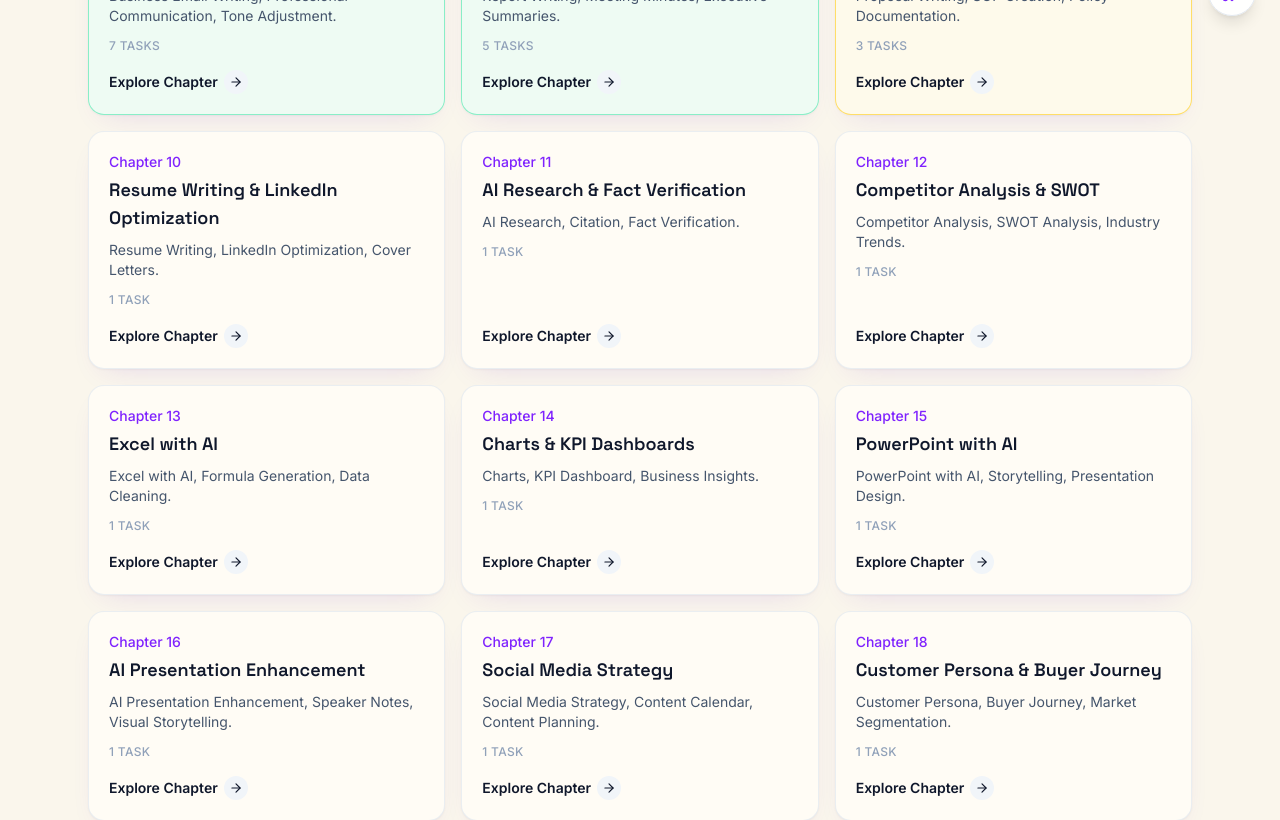
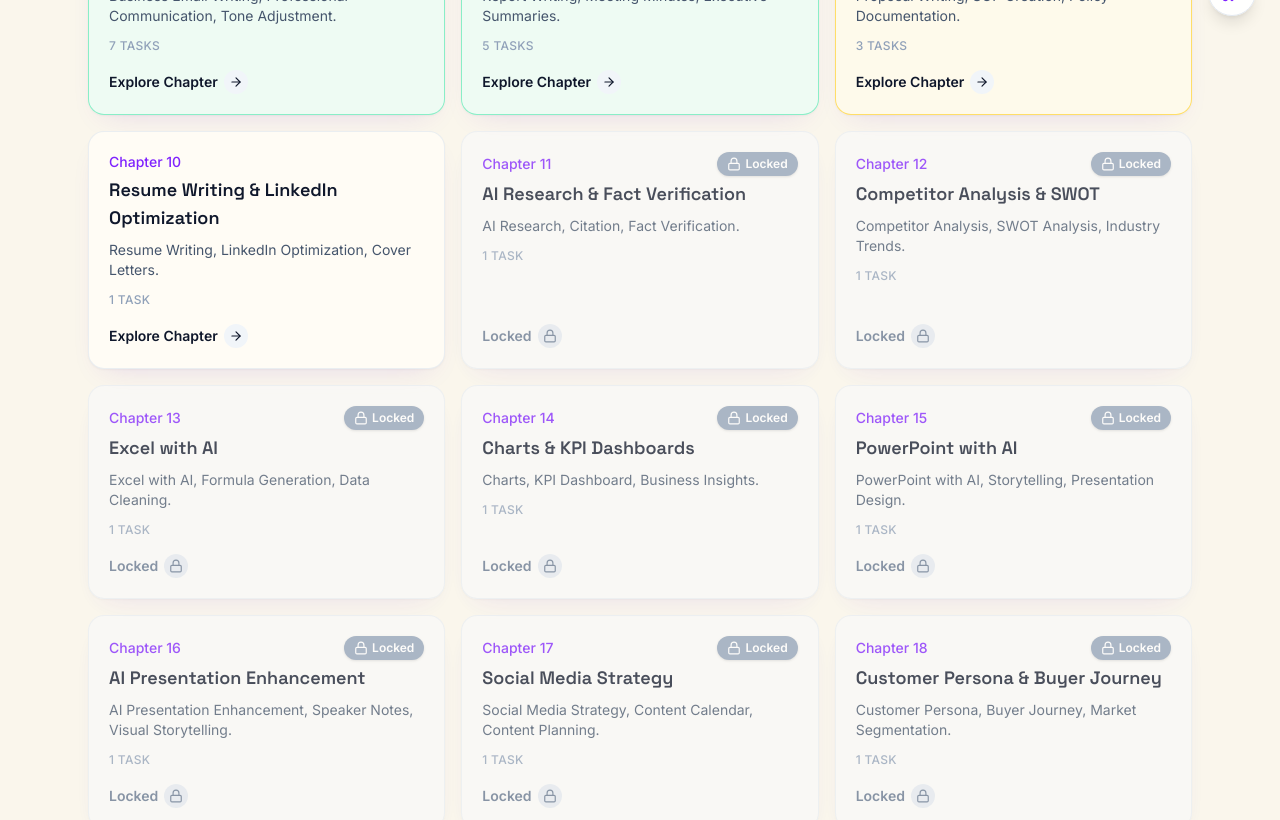
Before and after one commit to Aman-0402/AI-World, a React (Vite) app: page /explore in a window 1280 px wide. Shown: the part 760-1580 px from the top of the page. Built offline with nearby package versions, Linux system fonts and the light colour scheme.

Commit message:
Lock chapters 11-48 with a Coming soon toast; direct URL access also redirects to Explore

```diff
--- a/src/components/ChapterCard.jsx
+++ b/src/components/ChapterCard.jsx
@@ -1,5 +1,5 @@
 import { Link } from 'react-router-dom'
-import { ArrowRight, CheckCircle2, Clock } from 'lucide-react'
+import { ArrowRight, CheckCircle2, Clock, Lock } from 'lucide-react'
 
 const STATUS_STYLES = {
   complete: {
@@ -16,13 +16,18 @@ const STATUS_STYLES = {
   },
 }
 
-export default function ChapterCard({ chapter, taskCount }) {
+export default function ChapterCard({ chapter, taskCount, onLockedClick }) {
   const status = STATUS_STYLES[chapter.status]
+  const locked = chapter.locked
 
   return (
     <div
       className={`flex flex-col justify-between rounded-2xl border p-5 shadow-[0_1px_2px_rgba(15,23,42,0.04),0_12px_28px_-16px_rgba(109,40,217,0.18)] transition hover:-translate-y-0.5 hover:border-violet-200 hover:shadow-[0_4px_10px_rgba(15,23,42,0.06),0_20px_36px_-16px_rgba(109,40,217,0.28)] ${
-        status ? status.card : 'border-slate-200/70 bg-[#FFFCF5] hover:bg-[#F6F0FF]'
+        locked
+          ? 'border-slate-200/70 bg-slate-50/70 opacity-75'
+          : status
+            ? status.card
+            : 'border-slate-200/70 bg-[#FFFCF5] hover:bg-[#F6F0FF]'
       }`}
     >
       <div>
@@ -30,11 +35,18 @@ export default function ChapterCard({ chapter, taskCount }) {
           <p className="text-sm font-medium text-violet-600">
             Chapter {String(chapter.id).padStart(2, '0')}
           </p>
-          {status && (
+          {locked ? (
+            <span className="flex items-center gap-1 rounded-full bg-slate-400 px-2.5 py-1 text-xs font-semibold text-white shadow-sm">
+              <Lock className="h-3.5 w-3.5" aria-hidden="true" />
+              Locked
+            </span>
+          ) : (
+            status && (
               <span className={`flex items-center gap-1 rounded-full px-2.5 py-1 text-xs font-semibold shadow-sm ${status.badge}`}>
                 <status.icon className="h-3.5 w-3.5" aria-hidden="true" />
                 {status.label}
               </span>
+            )
           )}
         </div>
         <h3 className="font-display mt-1 text-lg font-semibold text-slate-900">{chapter.title}</h3>
@@ -43,6 +55,18 @@ export default function ChapterCard({ chapter, taskCount }) {
           {taskCount} {taskCount === 1 ? 'task' : 'tasks'}
         </p>
       </div>
+      {locked ? (
+        <button
+          type="button"
+          onClick={onLockedClick}
+          className="group mt-4 inline-flex items-center gap-1.5 text-sm font-semibold text-slate-500"
+        >
+          Locked
+          <span className="flex h-6 w-6 items-center justify-center rounded-full bg-slate-200 text-slate-500">
+            <Lock className="h-3.5 w-3.5" aria-hidden="true" />
+          </span>
+        </button>
+      ) : (
         <Link
           to={`/chapter/${chapter.id}`}
           className="group mt-4 inline-flex items-center gap-1.5 text-sm font-semibold text-slate-900 transition hover:text-violet-600"
@@ -52,6 +76,7 @@ export default function ChapterCard({ chapter, taskCount }) {
             <ArrowRight className="h-3.5 w-3.5" aria-hidden="true" />
           </span>
         </Link>
+      )}
     </div>
   )
 }
--- a/src/data/chapters.js
+++ b/src/data/chapters.js
@@ -9,44 +9,44 @@ export const chapters = [
   { id: 8, title: 'Report Writing & Meeting Minutes', description: 'Report Writing, Meeting Minutes, Executive Summaries.', status: 'complete' },
   { id: 9, title: 'Proposal Writing & SOP Creation', description: 'Proposal Writing, SOP Creation, Policy Documentation.', status: 'ongoing' },
   { id: 10, title: 'Resume Writing & LinkedIn Optimization', description: 'Resume Writing, LinkedIn Optimization, Cover Letters.' },
-  { id: 11, title: 'AI Research & Fact Verification', description: 'AI Research, Citation, Fact Verification.' },
-  { id: 12, title: 'Competitor Analysis & SWOT', description: 'Competitor Analysis, SWOT Analysis, Industry Trends.' },
-  { id: 13, title: 'Excel with AI', description: 'Excel with AI, Formula Generation, Data Cleaning.' },
-  { id: 14, title: 'Charts & KPI Dashboards', description: 'Charts, KPI Dashboard, Business Insights.' },
-  { id: 15, title: 'PowerPoint with AI', description: 'PowerPoint with AI, Storytelling, Presentation Design.' },
-  { id: 16, title: 'AI Presentation Enhancement', description: 'AI Presentation Enhancement, Speaker Notes, Visual Storytelling.' },
-  { id: 17, title: 'Social Media Strategy', description: 'Social Media Strategy, Content Calendar, Content Planning.' },
-  { id: 18, title: 'Customer Persona & Buyer Journey', description: 'Customer Persona, Buyer Journey, Market Segmentation.' },
-  { id: 19, title: 'A/B Ad Copy & Headlines', description: 'A/B Ad Copy, Headlines, Call-to-Action.' },
-  { id: 20, title: 'AI Marketing Campaign Planning', description: 'AI Marketing Campaign Planning, Campaign Strategy, Brand Messaging.' },
-  { id: 21, title: 'Canva AI & Brand Kits', description: 'Canva AI, Brand Kit, Templates.' },
-  { id: 22, title: 'AI Image Generation for Marketing', description: 'AI Image Generation, Product Posters, Promotional Designs.' },
-  { id: 23, title: 'Video Script Writing', description: 'Video Script Writing, Reel Planning, Storyboarding.' },
-  { id: 24, title: 'AI Video Creation', description: 'AI Video Creation, Editing, Caption Generation.' },
-  { id: 25, title: 'AI Voice Generation', description: 'AI Voice Generation, Podcasts, Voiceovers.' },
-  { id: 26, title: 'AI for Branding', description: 'AI for Branding, Logo Concepts, Creative Design.' },
-  { id: 27, title: 'AI for HR', description: 'AI for HR, Job Description, Resume Screening.' },
-  { id: 28, title: 'AI for Recruitment', description: 'AI for Recruitment, Interview Questions, Candidate Evaluation.' },
-  { id: 29, title: 'AI in Finance', description: 'AI in Finance, Budget Planning, Forecasting.' },
-  { id: 30, title: 'AI in Sales', description: 'AI in Sales, CRM, Lead Generation.' },
-  { id: 31, title: 'AI in Operations', description: 'AI in Operations, Supply Chain, Inventory.' },
-  { id: 32, title: 'AI Decision Making', description: 'AI Decision Making, Scenario Planning, Risk Analysis.' },
-  { id: 33, title: 'Microsoft Copilot Advanced Features', description: 'Microsoft Copilot Advanced Features, Office Automation, Productivity.' },
-  { id: 34, title: 'NotebookLM & Knowledge Management', description: 'NotebookLM, Knowledge Management, Document Summarisation.' },
-  { id: 35, title: 'Workflow Automation', description: 'Workflow Automation, No-Code Automation, AI Integration.' },
-  { id: 36, title: 'AI Agents & Business Assistants', description: 'AI Agents, Business Assistants, Task Automation.' },
-  { id: 37, title: 'AI for Entrepreneurship', description: 'AI for Entrepreneurship, Business Model Generation, Idea Validation.' },
-  { id: 38, title: 'AI for Consulting', description: 'AI for Consulting, Client Presentations, Proposal Development.' },
-  { id: 39, title: 'AI for Personal Productivity', description: 'AI for Personal Productivity, Time Management, Learning.' },
-  { id: 40, title: 'Emerging AI Tools & Trends', description: 'Emerging AI Tools, Multimodal AI, AI Trends.' },
-  { id: 41, title: 'Responsible AI & Governance', description: 'Responsible AI, Ethics, Governance.' },
-  { id: 42, title: 'Data Privacy & AI Compliance', description: 'Data Privacy, Cybersecurity, AI Compliance.' },
-  { id: 43, title: 'Retail & Marketing Case Study', description: 'Retail & Marketing Case Study, Customer Analytics, Campaign Optimisation.' },
-  { id: 44, title: 'Finance & HR Case Study', description: 'Finance & HR Case Study, AI Decision Support, Business Intelligence.' },
-  { id: 45, title: 'Capstone Project Planning', description: 'Capstone Project Planning, Problem Definition, Solution Design.' },
-  { id: 46, title: 'Capstone Project Development', description: 'Capstone Project Development, Testing, Documentation.' },
-  { id: 47, title: 'Capstone Project Presentation', description: 'Project Presentation, Business Pitch, Evaluation.' },
-  { id: 48, title: 'Viva Voce & Programme Wrap-up', description: 'Viva Voce, Future of AI, Programme Wrap-up.' },
+  { id: 11, title: 'AI Research & Fact Verification', description: 'AI Research, Citation, Fact Verification.', locked: true },
+  { id: 12, title: 'Competitor Analysis & SWOT', description: 'Competitor Analysis, SWOT Analysis, Industry Trends.', locked: true },
+  { id: 13, title: 'Excel with AI', description: 'Excel with AI, Formula Generation, Data Cleaning.', locked: true },
+  { id: 14, title: 'Charts & KPI Dashboards', description: 'Charts, KPI Dashboard, Business Insights.', locked: true },
+  { id: 15, title: 'PowerPoint with AI', description: 'PowerPoint with AI, Storytelling, Presentation Design.', locked: true },
+  { id: 16, title: 'AI Presentation Enhancement', description: 'AI Presentation Enhancement, Speaker Notes, Visual Storytelling.', locked: true },
+  { id: 17, title: 'Social Media Strategy', description: 'Social Media Strategy, Content Calendar, Content Planning.', locked: true },
+  { id: 18, title: 'Customer Persona & Buyer Journey', description: 'Customer Persona, Buyer Journey, Market Segmentation.', locked: true },
+  { id: 19, title: 'A/B Ad Copy & Headlines', description: 'A/B Ad Copy, Headlines, Call-to-Action.', locked: true },
+  { id: 20, title: 'AI Marketing Campaign Planning', description: 'AI Marketing Campaign Planning, Campaign Strategy, Brand Messaging.', locked: true },
+  { id: 21, title: 'Canva AI & Brand Kits', description: 'Canva AI, Brand Kit, Templates.', locked: true },
+  { id: 22, title: 'AI Image Generation for Marketing', description: 'AI Image Generation, Product Posters, Promotional Designs.', locked: true },
+  { id: 23, title: 'Video Script Writing', description: 'Video Script Writing, Reel Planning, Storyboarding.', locked: true },
+  { id: 24, title: 'AI Video Creation', description: 'AI Video Creation, Editing, Caption Generation.', locked: true },
+  { id: 25, title: 'AI Voice Generation', description: 'AI Voice Generation, Podcasts, Voiceovers.', locked: true },
+  { id: 26, title: 'AI for Branding', description: 'AI for Branding, Logo Concepts, Creative Design.', locked: true },
+  { id: 27, title: 'AI for HR', description: 'AI for HR, Job Description, Resume Screening.', locked: true },
+  { id: 28, title: 'AI for Recruitment', description: 'AI for Recruitment, Interview Questions, Candidate Evaluation.', locked: true },
+  { id: 29, title: 'AI in Finance', description: 'AI in Finance, Budget Planning, Forecasting.', locked: true },
+  { id: 30, title: 'AI in Sales', description: 'AI in Sales, CRM, Lead Generation.', locked: true },
+  { id: 31, title: 'AI in Operations', description: 'AI in Operations, Supply Chain, Inventory.', locked: true },
+  { id: 32, title: 'AI Decision Making', description: 'AI Decision Making, Scenario Planning, Risk Analysis.', locked: true },
+  { id: 33, title: 'Microsoft Copilot Advanced Features', description: 'Microsoft Copilot Advanced Features, Office Automation, Productivity.', locked: true },
+  { id: 34, title: 'NotebookLM & Knowledge Management', description: 'NotebookLM, Knowledge Management, Document Summarisation.', locked: true },
+  { id: 35, title: 'Workflow Automation', description: 'Workflow Automation, No-Code Automation, AI Integration.', locked: true },
+  { id: 36, title: 'AI Agents & Business Assistants', description: 'AI Agents, Business Assistants, Task Automation.', locked: true },
+  { id: 37, title: 'AI for Entrepreneurship', description: 'AI for Entrepreneurship, Business Model Generation, Idea Validation.', locked: true },
+  { id: 38, title: 'AI for Consulting', description: 'AI for Consulting, Client Presentations, Proposal Development.', locked: true },
+  { id: 39, title: 'AI for Personal Productivity', description: 'AI for Personal Productivity, Time Management, Learning.', locked: true },
+  { id: 40, title: 'Emerging AI Tools & Trends', description: 'Emerging AI Tools, Multimodal AI, AI Trends.', locked: true },
+  { id: 41, title: 'Responsible AI & Governance', description: 'Responsible AI, Ethics, Governance.', locked: true },
+  { id: 42, title: 'Data Privacy & AI Compliance', description: 'Data Privacy, Cybersecurity, AI Compliance.', locked: true },
+  { id: 43, title: 'Retail & Marketing Case Study', description: 'Retail & Marketing Case Study, Customer Analytics, Campaign Optimisation.', locked: true },
+  { id: 44, title: 'Finance & HR Case Study', description: 'Finance & HR Case Study, AI Decision Support, Business Intelligence.', locked: true },
+  { id: 45, title: 'Capstone Project Planning', description: 'Capstone Project Planning, Problem Definition, Solution Design.', locked: true },
+  { id: 46, title: 'Capstone Project Development', description: 'Capstone Project Development, Testing, Documentation.', locked: true },
+  { id: 47, title: 'Capstone Project Presentation', description: 'Project Presentation, Business Pitch, Evaluation.', locked: true },
+  { id: 48, title: 'Viva Voce & Programme Wrap-up', description: 'Viva Voce, Future of AI, Programme Wrap-up.', locked: true },
 ]
 
 export function getChapterById(chapterId) {
--- a/src/pages/ChapterDetails.jsx
+++ b/src/pages/ChapterDetails.jsx
@@ -83,7 +83,7 @@ export default function ChapterDetails() {
   const chapter = getChapterById(chapterId)
   const [hero] = useState(() => HERO_PALETTES[Math.floor(Math.random() * HERO_PALETTES.length)])
 
-  if (!chapter) {
+  if (!chapter || chapter.locked) {
     return <Navigate to="/explore" replace />
   }
 
--- a/src/pages/Explore.jsx
+++ b/src/pages/Explore.jsx
@@ -1,3 +1,4 @@
+import { useRef, useState } from 'react'
 import { Square, Triangle } from 'lucide-react'
 import Navbar from '../components/Navbar.jsx'
 import AIShortcuts from '../components/AIShortcuts.jsx'
@@ -8,6 +9,15 @@ import { chapters } from '../data/chapters.js'
 import { getTasksByChapter } from '../data/tasks.js'
 
 export default function Explore() {
+  const [toast, setToast] = useState(false)
+  const timeoutRef = useRef(null)
+
+  function handleLockedClick() {
+    setToast(true)
+    clearTimeout(timeoutRef.current)
+    timeoutRef.current = setTimeout(() => setToast(false), 1000)
+  }
+
   return (
     <div className="relative flex min-h-screen flex-col bg-[#FAF6EC]">
       <Navbar />
@@ -24,12 +34,20 @@ export default function Explore() {
               key={chapter.id}
               chapter={chapter}
               taskCount={getTasksByChapter(chapter.id).length}
+              onLockedClick={handleLockedClick}
             />
           ))}
         </div>
       </main>
       <Footer />
       <AIShortcuts />
+      {toast && (
+        <div className="fixed inset-x-0 bottom-6 z-50 flex justify-center px-4">
+          <div className="rounded-full bg-slate-900 px-5 py-3 text-sm font-medium text-white shadow-lg">
+            Coming soon, be patient — will update soon.
+          </div>
+        </div>
+      )}
     </div>
   )
 }
```
Lines whose indentation alone changed are shown as unchanged.
